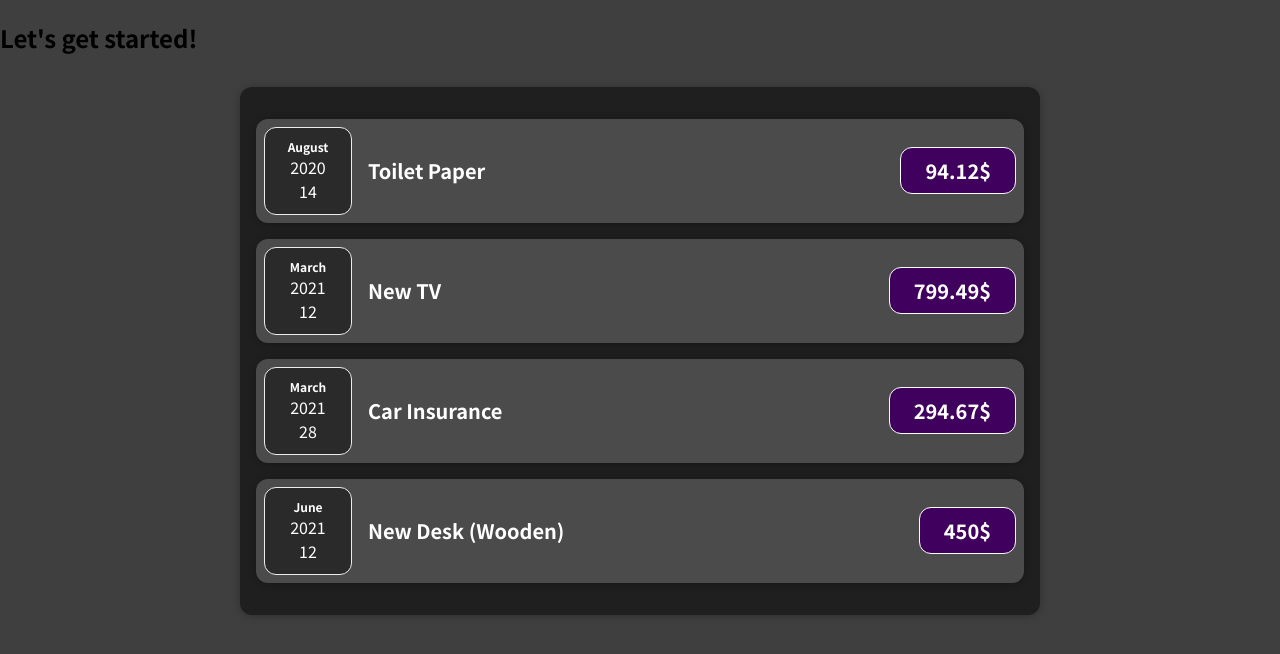
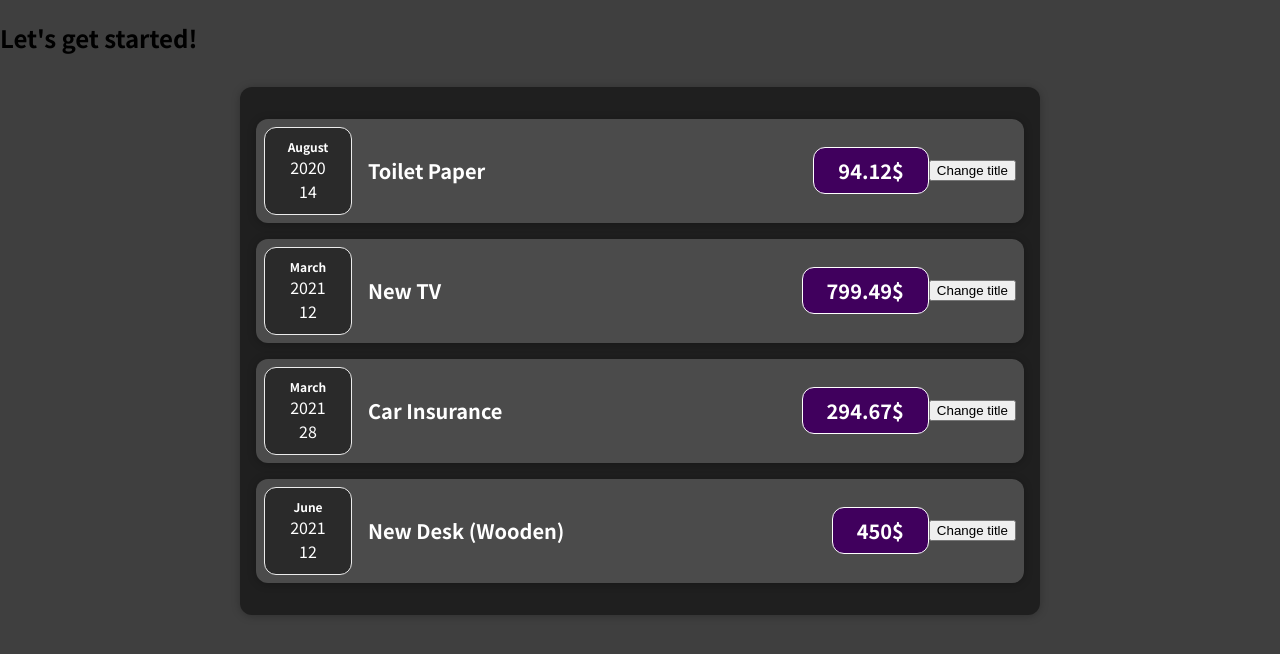
Before and after one commit to PatriciaLamb/expense-tracker-react-course-, a JavaScript app: page / in a window 1280 px wide. Shown: the top 654 px of the page. Built offline with nearby package versions, Linux system fonts and the light colour scheme.

Commit message:
added a first eventhandler

```diff
--- a/src/components/Expenses/ExpenseItem.js
+++ b/src/components/Expenses/ExpenseItem.js
@@ -3,6 +3,9 @@ import ExpenseDate from "./ExpenseDate";
 import Card from "../UI/Card";
 
 const ExpenseItem = (props) => {
+  const clickHandler = () => {
+    console.log("Clicked!!!");
+  };
   return (
     <Card className="expense-item">
       <ExpenseDate date={props.date} />
@@ -10,6 +13,7 @@ const ExpenseItem = (props) => {
         <h2>{props.title}</h2>
         <div className="expense-item__price">{props.amount}$</div>
       </div>
+      <button onClick={clickHandler}>Change title</button>
     </Card>
   );
 };
```
